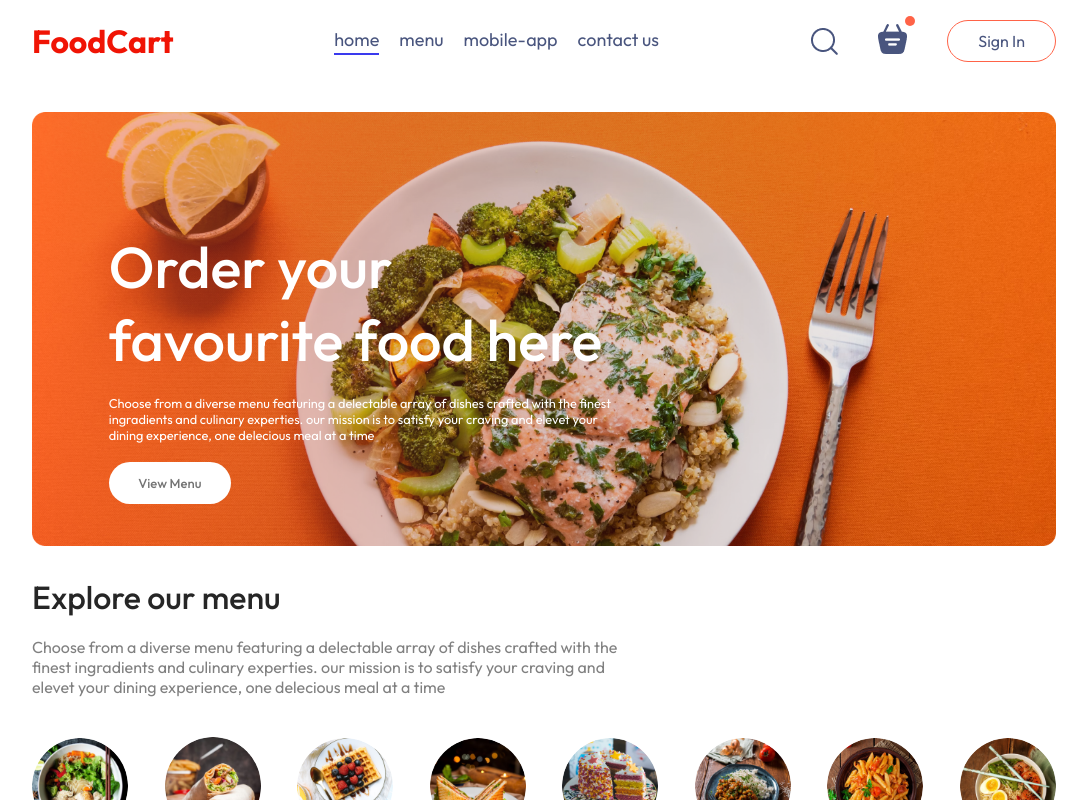
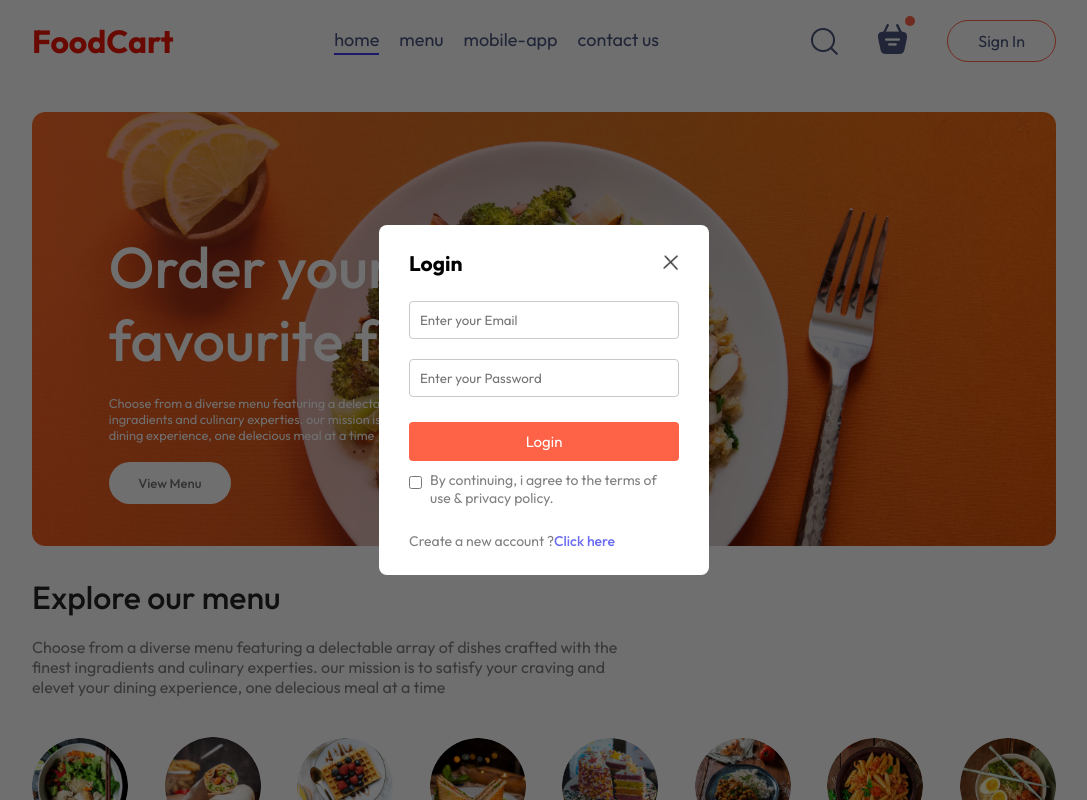
Before and after one commit to JUDHI3134/food-cart, a React (Vite) app in the folder frontend/: page / in a window 1280 px wide. Both pictures are taken after a click on the button "Sign In". Shown: the top 800 px of the page, without its empty margins (96-1183 px from the left). Built offline with nearby package versions, Linux system fonts and the light colour scheme.

Commit message:
create and complete login and signup popup component

```diff
--- a/frontend/src/App.jsx
+++ b/frontend/src/App.jsx
@@ -1,16 +1,19 @@
-import React from 'react'
+import React, { useState } from 'react'
 import Navbar from './components/Navbar/Navbar'
 import { Route, Routes } from 'react-router-dom'
 import Home from './pages/Home/Home'
 import Cart from './pages/Cart/Cart'
 import PlaceOrder from './pages/PlaceOrder/PlaceOrder'
 import Footer from './components/Footer/Footer'
+import LoginPopup from './components/LoginPopup/LoginPopup'
 
 const App = () => {
+  const [showLogin,setShowLogin] = useState(false)
   return (
     <>
+    {showLogin ? <LoginPopup setShowLogin={setShowLogin} /> : <></>}
     <div className='app'>
-     <Navbar/>
+     <Navbar setShowLogin={setShowLogin} />
      <Routes>
       <Route path='/' element={<Home/>} />
       <Route path='/cart' element={<Cart/>} />
--- /dev/null
+++ b/frontend/src/components/LoginPopup/LoginPopup.css
@@ -0,0 +1,65 @@
+.login-popup{
+    position: absolute;
+    z-index: 1;
+    width: 100%;
+    height: 100%;
+    background-color: #00000090;
+    display: grid;
+}
+.login-popup-container{
+    place-self: center;
+    width: max(23vw,330px);
+    color: #808080;
+    background-color: white;
+    display: flex;
+    flex-direction: column;
+    gap: 25px;
+    padding: 25px 30px;
+    border-radius: 8px;
+    font-size: 14px;
+    animation: fadeIn 0.5s;
+}
+.login-popup-title{
+    display: flex;
+    justify-content: space-between;
+    align-items: center;
+    color: black;
+}
+.login-popup-title img{
+    width: 16px;
+    cursor: pointer;
+}
+.login-popup-input{
+    display: flex;
+    flex-direction: column;
+    gap: 20px;
+}
+.login-popup-input input{
+    outline: none;
+    border: 1px solid #c9c9c9;
+    padding: 10px;
+    border-radius: 4px;
+}
+.login-popup-container button{
+    border: none;
+    padding: 10px;
+    border-radius: 4px;
+    color: white;
+    background-color: tomato;
+    font-size: 15px;
+    cursor: pointer;
+}
+.login-popup-condition{
+    display: flex;
+    align-items: start;
+    gap: 8px;
+    margin-top: -15px;
+}
+.login-popup-condition input{
+    margin-top: 5px;
+}
+.login-popup p span{
+    color: rgb(107, 107, 243);
+    font-weight: 500;
+    cursor: pointer;
+}
--- /dev/null
+++ b/frontend/src/components/LoginPopup/LoginPopup.jsx
@@ -0,0 +1,35 @@
+import React, { useState } from 'react'
+import './LoginPopup.css'
+import { assets } from '../../assets/assets'
+
+const LoginPopup = ({setShowLogin}) => {
+    const [currentState,setCurrentState] = useState("Login")
+  return (
+    <div className='login-popup'>
+      <form className="login-popup-container">
+        <div className="login-popup-title">
+           <h2>{currentState}</h2>
+           <img onClick={()=>setShowLogin(false)} src={assets.cross_icon} alt="" />
+        </div>
+        <div className="login-popup-input">
+        {currentState === "Login" ? <></>:
+            <input type="text" placeholder='Enter your Name' required />
+        }
+            <input type="email" placeholder='Enter your Email' required />
+            <input type="password" placeholder='Enter your Password' required />
+        </div>
+        <button>{currentState === "Sign Up"? "Create account":"Login"}</button>
+        <div className="login-popup-condition">
+            <input type="checkbox" required />
+            <p>By continuing, i agree to the terms of use & privacy policy.</p>
+        </div>
+        {currentState === "Login" ?
+        <p>Create a new account ?<span onClick={()=>setCurrentState("Sign Up")}>Click here</span></p>
+        :<p>Already have an account ?<span onClick={()=>setCurrentState("Login")}>Login here</span></p>
+        }
+      </form>
+    </div>
+  )
+}
+
+export default LoginPopup
--- a/frontend/src/components/Navbar/Navbar.jsx
+++ b/frontend/src/components/Navbar/Navbar.jsx
@@ -3,7 +3,7 @@
 import {assets} from '../../assets/assets'
 import {Link} from 'react-router-dom'
 
-const Navbar = () => {
+const Navbar = ({setShowLogin}) => {
   const [menu,setMenu] = useState("home")
   return (
     <div className='navbar'>
@@ -21,7 +21,7 @@
             <img src={assets.basket_icon} alt="" />
             <div className="dot"></div>
         </div>
-        <button>Sign In</button>
+        <button onClick={()=>setShowLogin(true)}>Sign In</button>
       </div>
 
 
```
